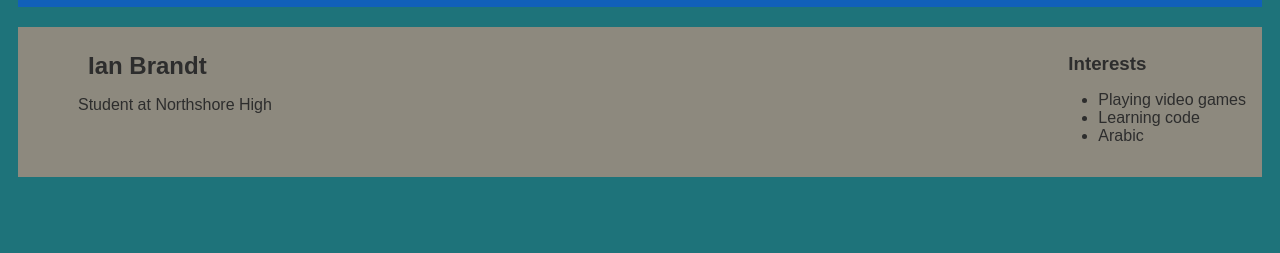
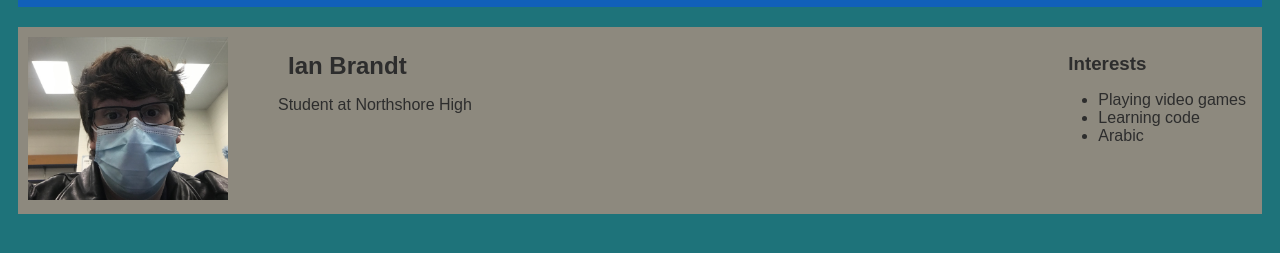
Before and after one commit to ianbrandt975/ianbrandt975.github.io, a plain HTML site: page index.html in a window 1280 px wide. Shown: the part 81-334 px from the top of the page. Drawn offline with Linux system fonts and the light colour scheme.

Commit message:
fixed pic

```diff
--- a/index.html
+++ b/index.html
@@ -82,7 +82,7 @@
 
             <main>
                 <div class="sidebar">
-                    <img src="">
+                    <img src="profilepic.jpg">
                 </div>
 
                 <div class="content">
```
